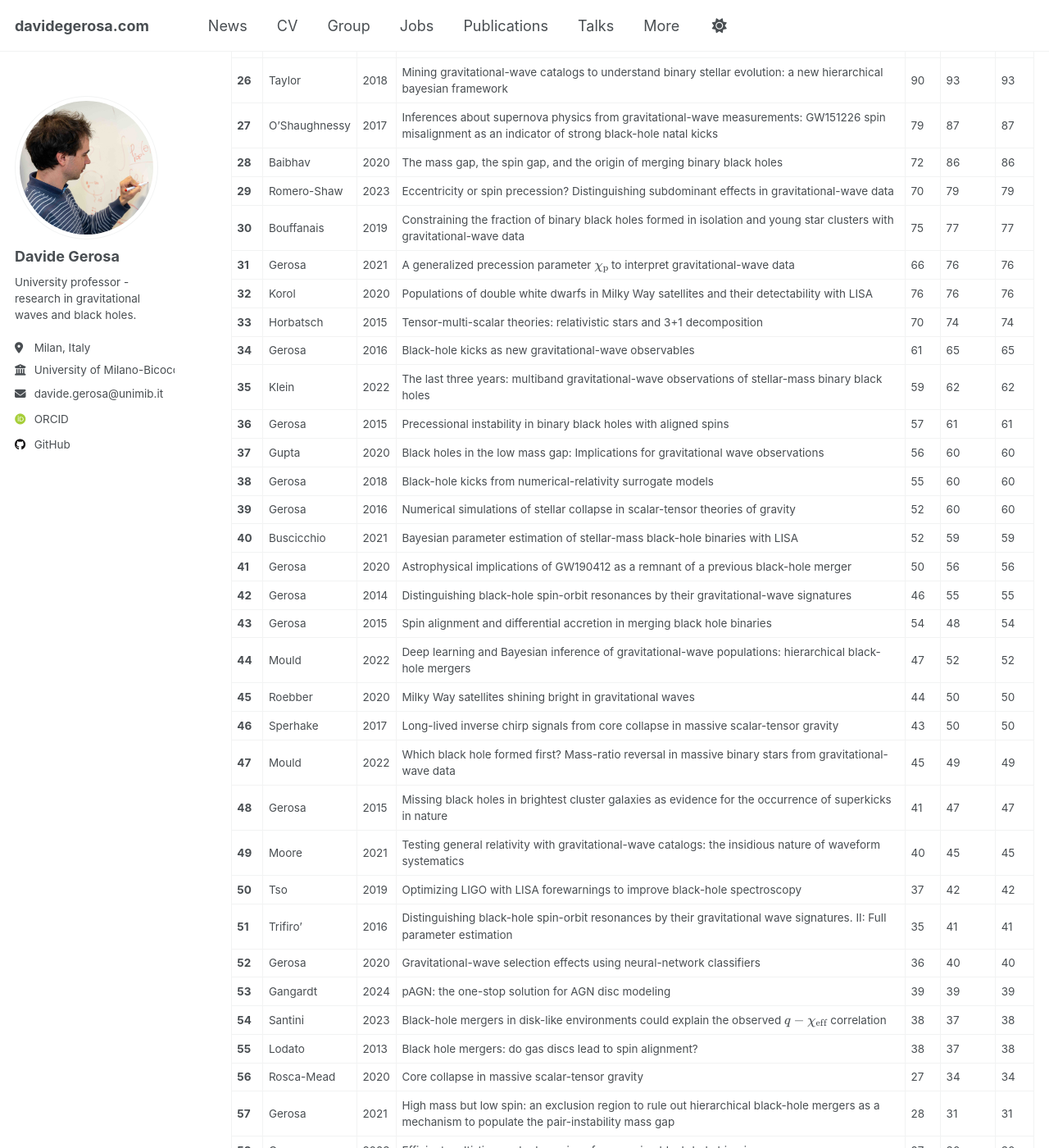
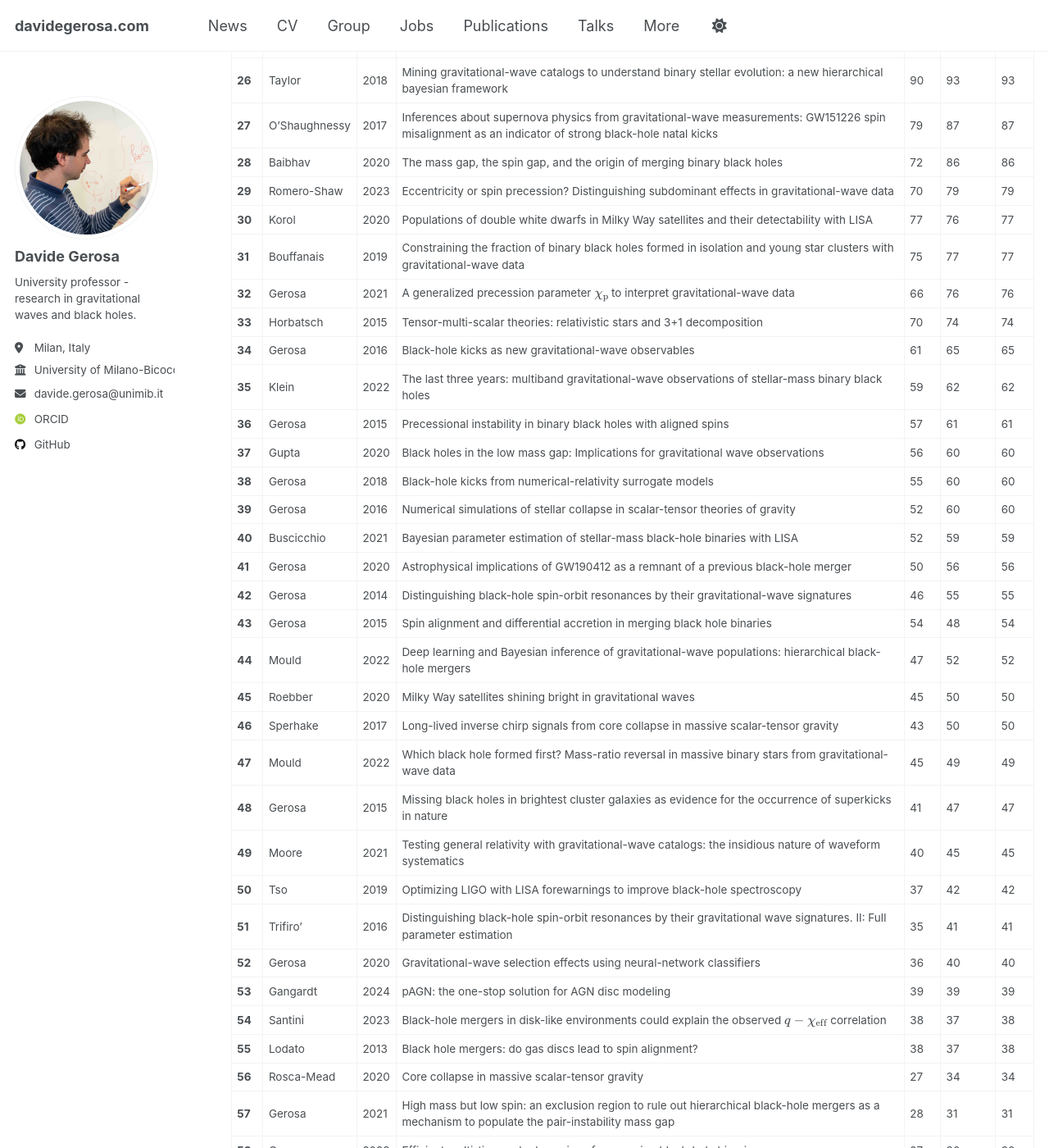
Before and after one commit to dgerosa/website, a Jekyll site: the page built from _pages/citations.md, in a window 1280 px wide and 1400 px high, scrolled down 1489 px. Shown: the whole window at 82% size. Built offline with Jekyll 4.4.1, drawn with Linux system fonts in a browser that asks for light colours; some web fonts are replaced; some of the changed text lies outside the part shown.

Commit message:
Website update from workflow

```diff
--- a/_pages/_citations.md
+++ b/_pages/_citations.md
@@ -38,9 +38,9 @@
 | **27** | O'Shaughnessy | 2017 | Inferences about supernova physics from gravitational-wave measurements: GW151226 spin misalignment as an indicator of strong black-hole natal kicks | 79 | 87 | 87 |
 | **28** | Baibhav | 2020 | The mass gap, the spin gap, and the origin of merging binary black holes | 72 | 86 | 86 |
 | **29** | Romero-Shaw | 2023 | Eccentricity or spin precession? Distinguishing subdominant effects in gravitational-wave data | 70 | 79 | 79 |
-| **30** | Bouffanais | 2019 | Constraining the fraction of binary black holes formed in isolation and young star clusters with gravitational-wave data | 75 | 77 | 77 |
-| **31** | Gerosa | 2021 | A generalized precession parameter $$\chi_\mathrm{p}$$ to interpret gravitational-wave data | 66 | 76 | 76 |
-| **32** | Korol | 2020 | Populations of double white dwarfs in Milky Way satellites and their detectability with LISA | 76 | 76 | 76 |
+| **30** | Korol | 2020 | Populations of double white dwarfs in Milky Way satellites and their detectability with LISA | 77 | 76 | 77 |
+| **31** | Bouffanais | 2019 | Constraining the fraction of binary black holes formed in isolation and young star clusters with gravitational-wave data | 75 | 77 | 77 |
+| **32** | Gerosa | 2021 | A generalized precession parameter $$\chi_\mathrm{p}$$ to interpret gravitational-wave data | 66 | 76 | 76 |
 | **33** | Horbatsch | 2015 | Tensor-multi-scalar theories: relativistic stars and 3+1 decomposition | 70 | 74 | 74 |
 | **34** | Gerosa | 2016 | Black-hole kicks as new gravitational-wave observables | 61 | 65 | 65 |
 | **35** | Klein | 2022 | The last three years: multiband gravitational-wave observations of stellar-mass binary black holes | 59 | 62 | 62 |
@@ -53,7 +53,7 @@
 | **42** | Gerosa | 2014 | Distinguishing black-hole spin-orbit resonances by their gravitational-wave signatures | 46 | 55 | 55 |
 | **43** | Gerosa | 2015 | Spin alignment and differential accretion in merging black hole binaries | 54 | 48 | 54 |
 | **44** | Mould | 2022 | Deep learning and Bayesian inference of gravitational-wave populations: hierarchical black-hole mergers | 47 | 52 | 52 |
-| **45** | Roebber | 2020 | Milky Way satellites shining bright in gravitational waves | 44 | 50 | 50 |
+| **45** | Roebber | 2020 | Milky Way satellites shining bright in gravitational waves | 45 | 50 | 50 |
 | **46** | Sperhake | 2017 | Long-lived inverse chirp signals from core collapse in massive scalar-tensor gravity | 43 | 50 | 50 |
 | **47** | Mould | 2022 | Which black hole formed first? Mass-ratio reversal in massive binary stars from gravitational-wave data | 45 | 49 | 49 |
 | **48** | Gerosa | 2015 | Missing black holes in brightest cluster galaxies as evidence for the occurrence of superkicks in nature | 41 | 47 | 47 |
```
Also changed, not shown: other parts of _pages/_citations.md (+6 -6 lines), _pages/_group.md (+1 -1 lines), _pages/_publications.md (+14 -14 lines), _pages/_talks.md (+1 -1 lines).
